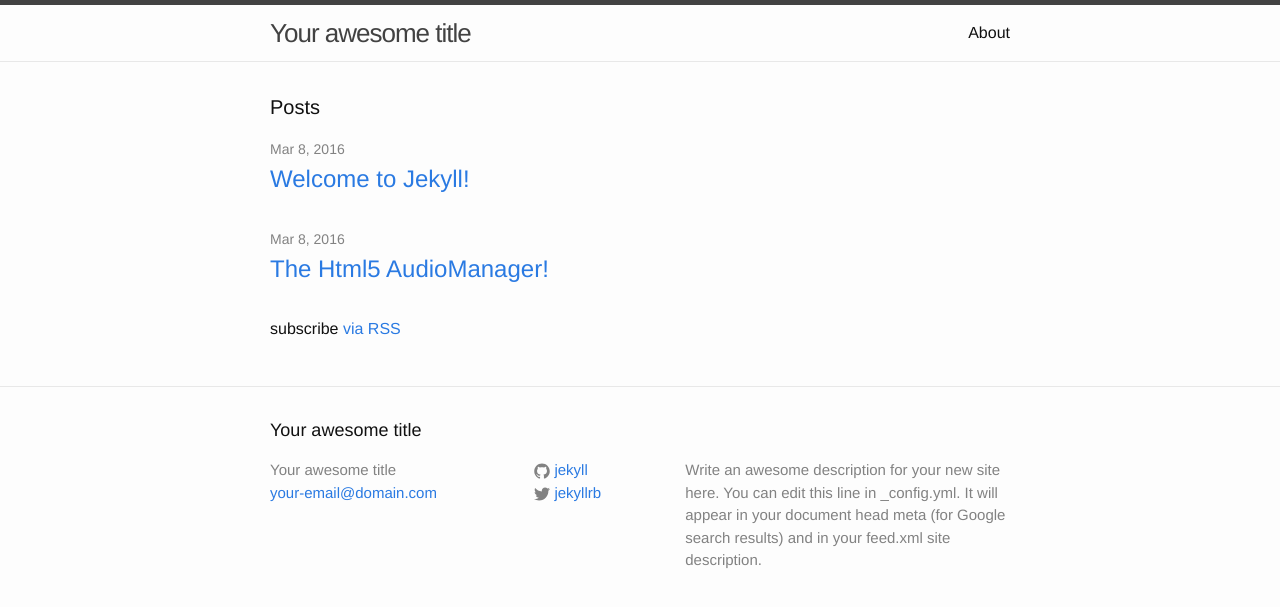
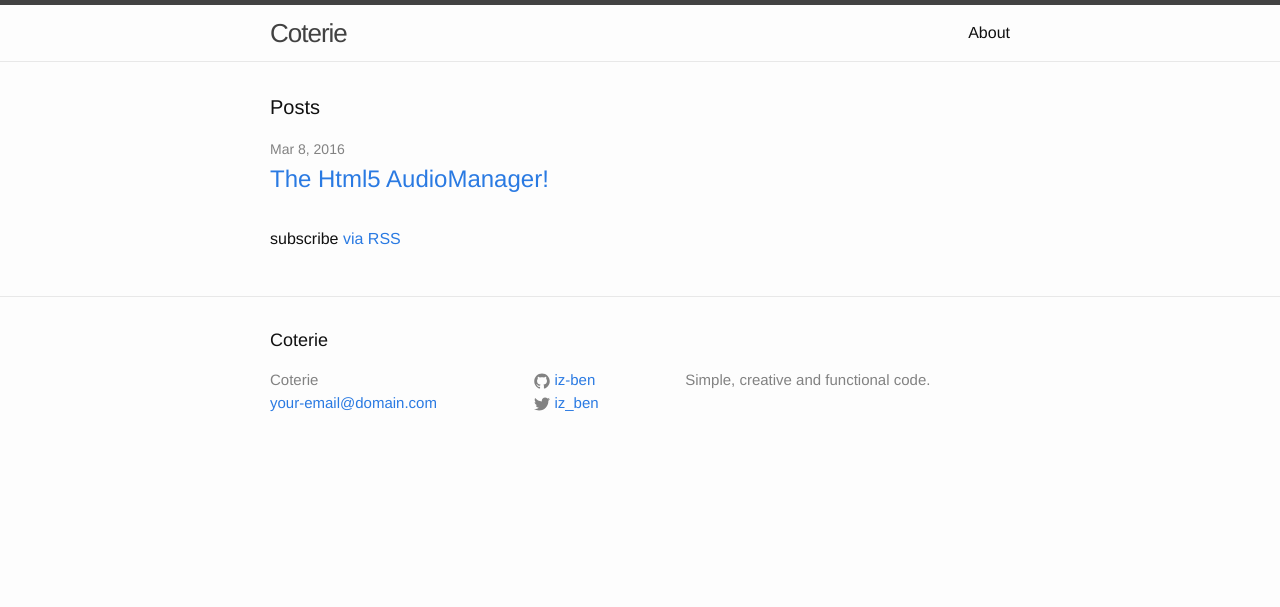
Before and after one commit to CoterieKe/coterieke.github.io, a Jekyll site: the page built from index.html, in a window 1280 px wide. Shown: the top 607 px of the page. Built offline with Jekyll 4.4.1, drawn with Linux system fonts in a browser that asks for light colours.

Commit message:
save settings

```diff
--- a/_config.yml
+++ b/_config.yml
@@ -6,16 +6,14 @@
 # 'jekyll serve'. If you change this file, please restart the server process.
 
 # Site settings
-title: Your awesome title
+title: Coterie
 email: your-email@domain.com
 description: > # this means to ignore newlines until "baseurl:"
-  Write an awesome description for your new site here. You can edit this
-  line in _config.yml. It will appear in your document head meta (for
-  Google search results) and in your feed.xml site description.
+  Simple, creative and functional code.
 baseurl: "" # the subpath of your site, e.g. /blog
 url: "http://yourdomain.com" # the base hostname & protocol for your site
-twitter_username: jekyllrb
-github_username:  jekyll
+twitter_username: iz_ben
+github_username:  iz-ben
 
 # Build settings
 markdown: kramdown
```
Also changed, not shown: _posts/2016-03-08-welcome-to-jekyll.markdown (deleted, +0 -25 lines).
